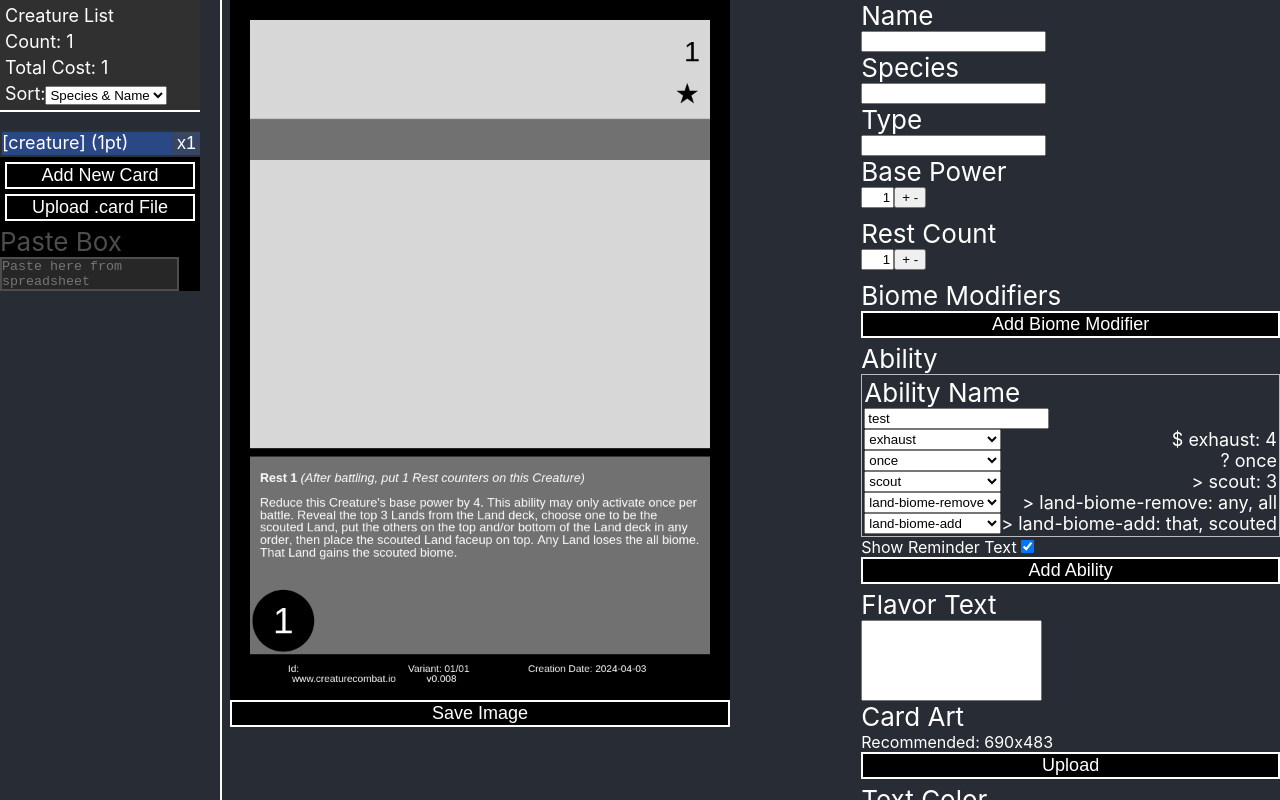
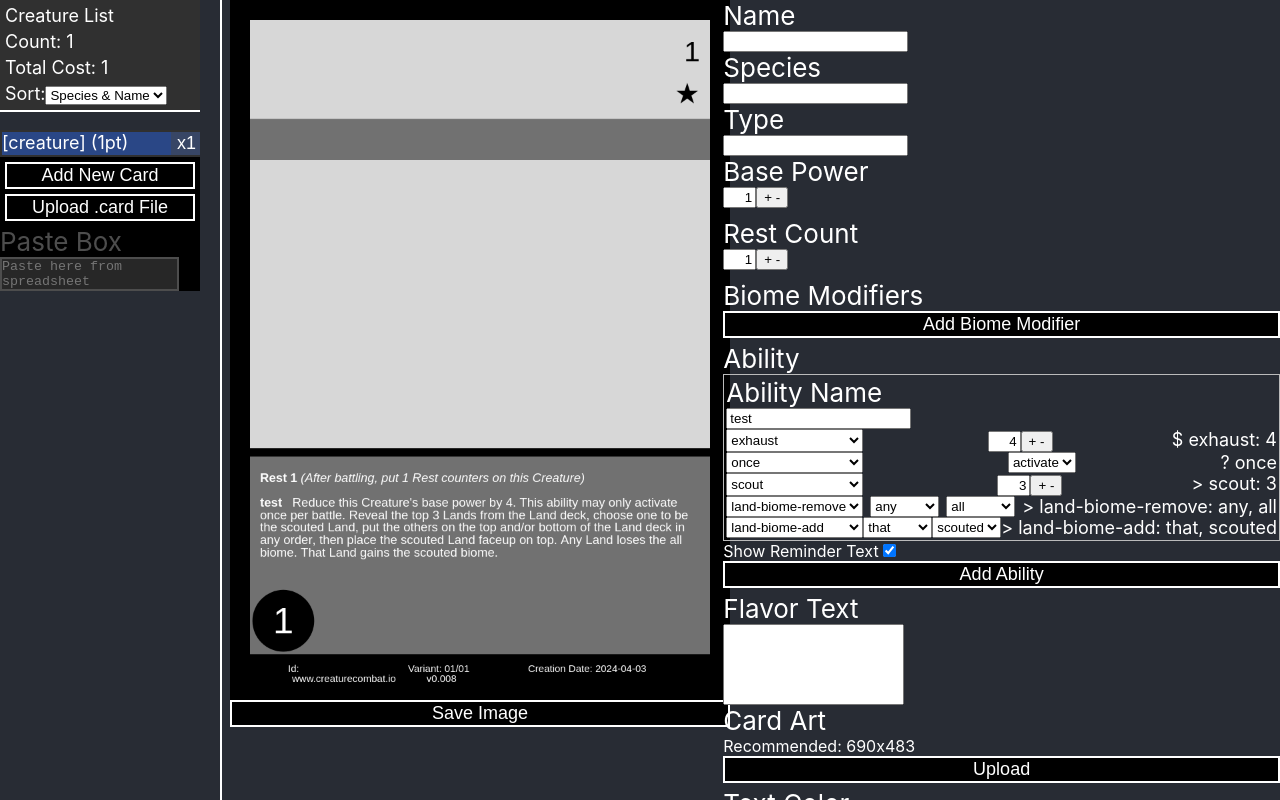
Before and after one commit to shieldgenerator7/CreatureCombat, a React (Create React App) app in the folder CardGenerator/react-canvas-draw/: page / in a window 1280 px wide. Built offline with nearby package versions, Linux system fonts and the light colour scheme.

Commit message:
Show options for ability atom parameters

```diff
--- a/CardGenerator/react-canvas-draw/src/Components/AbilityPanel.js
+++ b/CardGenerator/react-canvas-draw/src/Components/AbilityPanel.js
@@ -1,8 +1,10 @@
 "use strict";
 
 import Select from "react-select";
-import { abilityAtoms } from "../Data/AbilityData";
+import { abilityAtoms, abilityTokens } from "../Data/AbilityData";
 import SearchSelect from "./SearchSelect";
+import { TYPE_PARAM_NUMBER_WHOLE } from "../Data/AbilityConstants";
+import Counter from "./Counter";
 
 function AbilityPanel({ ability, setAbility, updateAbility }) {
     return (<div className="abilityArea">
@@ -39,6 +41,67 @@ function AbilityPanel({ ability, setAbility, updateAbility }) {
                         updateAbility(ability);
                     }}
                 ></SearchSelect>
+                {
+
+                    Object.entries(line.atom?.params).map(([key, value], j) => {
+                        // return `${key}: ${value} (${j}: ${line.params[i]?.[j]})`;
+
+
+                        //Number
+                        if (value == TYPE_PARAM_NUMBER_WHOLE) {
+                            return (
+                                <Counter
+                                    value={line.params[j] ?? 0}
+                                    setValue={(v) => {
+                                        line.params[j] = v;
+                                        ability.params[i] ??= [];
+                                        ability.params[i][j] = v;
+                                        ability.updateDNA();
+                                        updateAbility(ability);
+                                    }}
+                                    inline={true}
+                                ></Counter>
+                            )
+                        }
+
+                        //Option List
+                        // let token = abilityTokens.find(token => token.name == value);
+                        // if (!token) {
+                        //     console.error("unable to find token!", value);
+                        //     return (<>value</>);
+                        // }
+                        let optionList = [value]
+                            .flat(Infinity)
+                            .map(v => abilityTokens.find(token => token.name == v)?.options ?? v)
+                            .flat(Infinity)
+                            .filter(o => o);
+                        let defaultOption = optionList[0];
+                        return (<SearchSelect
+                            option={line.params[j] ?? defaultOption}
+                            options={optionList}
+                            setOption={(o) => {
+                                line.params[j] = o;
+                                ability.params[i] ??= [];
+                                ability.params[i][j] = o;
+                                ability.updateDNA();
+                                updateAbility(ability);
+                            }}
+                        ></SearchSelect>)
+                    })
+                    //  console.log("key,value", key, value);
+                    // segment = segment.replaceAll(`{${key}}`, line.params[i]?.[j]);
+
+                }
+                {/* {line.atom.type != TYPE_PARAM_NUMBER_WHOLE &&
+                   (<input type="text" onChange={(e) => {
+                    ability.params = e.target.value;
+                    updateAbility(ability);
+                }}
+                    value={ability.name}
+                >
+                </input>)
+
+                } */}
                 {line.getString()}
             </div>);
         })}
--- a/CardGenerator/react-canvas-draw/src/Components/Counter.js
+++ b/CardGenerator/react-canvas-draw/src/Components/Counter.js
@@ -36,12 +36,12 @@ function Counter({ value, setValue, allowNegative = false, inline = false, max =
                 value={`${value}`}></input>
             <button
                 onClick={(e) => {
-                    set(value + 1);
+                    set((value * 1) + 1);
                 }}
                 onContextMenu={(e) => {
                     e.preventDefault();
                     e.stopPropagation();
-                    set(value - 1);
+                    set((value * 1) - 1);
                 }}
             >
                 + -
--- a/CardGenerator/react-canvas-draw/src/Data/Ability/Ability.js
+++ b/CardGenerator/react-canvas-draw/src/Data/Ability/Ability.js
@@ -25,7 +25,8 @@ class Ability {
 
     get FullText() {
         let sentenceStart = true;
-        let text = this.lines.map((line, i, arr) => {
+        let text =`*${this.name}*   `+
+            this.lines.map((line, i, arr) => {
             let atom = line.atom;
             if (!atom) {
                 return `[Unknown atom: "${line.atomName}"]`;
--- a/CardGenerator/react-canvas-draw/src/Data/AbilityConstants.js
+++ b/CardGenerator/react-canvas-draw/src/Data/AbilityConstants.js
@@ -12,4 +12,4 @@ export const TYPE_PARAM_BIOME = "_biome";
 export const TYPE_PARAM_BIOMEMOD = "_biomemod";
 export const TYPE_PARAM_LOCATION = "_location";
 export const TYPE_PARAM_NUMBER_WHOLE = "_numberwhole";
-export const TYPE_PARAM_NUMBER_TYPE = "_type";//specifically creature types
+export const TYPE_PARAM_TYPE = "_type";//specifically creature types
--- a/CardGenerator/react-canvas-draw/src/Data/AbilityData.js
+++ b/CardGenerator/react-canvas-draw/src/Data/AbilityData.js
@@ -3,7 +3,7 @@
 import { isNumber } from "../Utility/Utility";
 import AbilityAtom2 from "./Ability/AbilityAtom";
 import AbilityAtom from "./AbilityAtom";
-import { LINETYPE_COST, LINETYPE_EFFECT, LINETYPE_REQUIREMENT, LINETYPE_TRIGGER, TYPE_PARAM_BIOME, TYPE_PARAM_BIOMEMOD, TYPE_PARAM_CREATURE, TYPE_PARAM_LAND, TYPE_PARAM_LOCATION, TYPE_PARAM_NUMBER_TYPE, TYPE_PARAM_NUMBER_WHOLE, TYPE_PARAM_TEAM } from "./AbilityConstants";
+import { LINETYPE_COST, LINETYPE_EFFECT, LINETYPE_REQUIREMENT, LINETYPE_TRIGGER, TYPE_PARAM_BIOME, TYPE_PARAM_BIOMEMOD, TYPE_PARAM_CREATURE, TYPE_PARAM_LAND, TYPE_PARAM_LOCATION, TYPE_PARAM_TYPE, TYPE_PARAM_NUMBER_WHOLE, TYPE_PARAM_TEAM } from "./AbilityConstants";
 import AbilityToken from "./AbilityToken";
 
 const topList = [
@@ -289,7 +289,7 @@ export const abilityTokens = [
         (x) => isNumber(x)
     ),
     new AbilityToken(
-        TYPE_PARAM_NUMBER_TYPE,
+        TYPE_PARAM_TYPE,
         [
             "any",
             "all",
```
